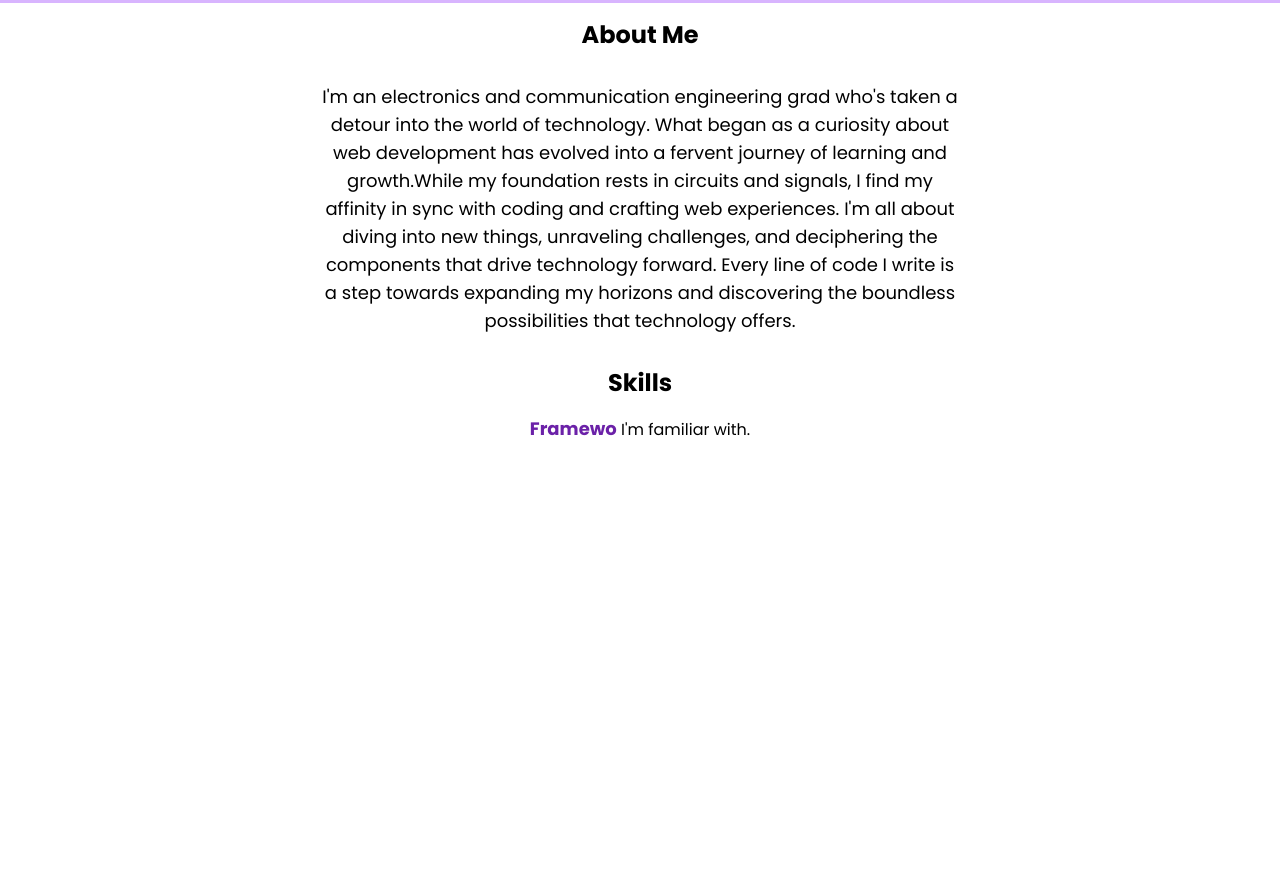
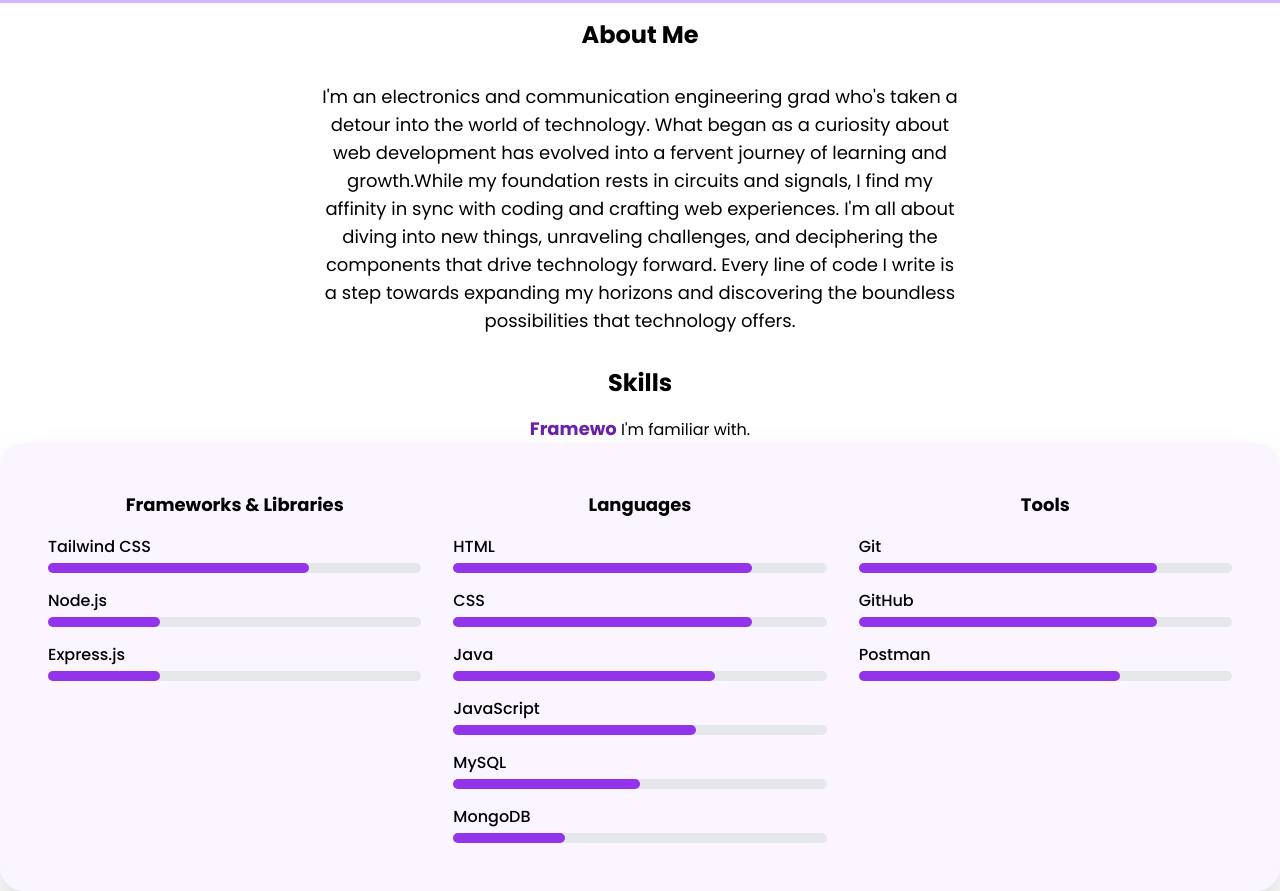
Before and after one commit to Krishrx/krishrx.github.io, a plain HTML site: page index.html in a window 1280 px wide. Shown: the part 461-1352 px from the top of the page. Before the commit the page ends 936 px from the top, so only its background shows below. Drawn offline with nearby package versions, Linux system fonts and the light colour scheme.

Commit message:
completed skills section

```diff
--- a/index.html
+++ b/index.html
@@ -61,7 +61,7 @@
       <!-- home -->
       <section class="bg-gradient-to-t from-purple-300 text-black h-full w-full flex flex-col justify-center items-center gap-12 md:flex-row md:justify-around md:gap-0 md:py-24">
 
-        <div class="text-4xl font-bold text-center p-5 basis-1/2 mt-24 md:mt-0 md:text-left md:pl-24">
+        <div class="text-3xl font-bold text-center p-5 basis-1/2 mt-24 md:mt-0 md:text-left md:pl-24 md:text-4xl">
           <h1>Hi 👋,</h1>
           <h1>I'm <span class="text-purple-800">Kali Krishna,</span></h1>
           <h1>A <span class="text-purple-800" id="changing-text"></span></h1>
@@ -93,20 +93,91 @@
         </div>
 
         <!-- skills flex div -->
-        <div class="p-4 px-8 w-full md:w-1/2 md:px-0 md:text-lg">
+        <div class="p-4 px-8 w-full h-full shadow-2xl flex flex-col md:flex-row md:text-lg bg-purple-50 rounded-3xl">
 
           <!-- Languages -->
-          <div>
+          <div class="basis-1/3 p-4">
+
+            <h1 class="text-lg font-bold text-center py-4">Languages</h1>
+
+            <div class="mb-1 text-base font-medium dark:text-white">HTML</div>
+            <div class="w-full bg-gray-200 rounded-full h-2.5 mb-4 dark:bg-gray-700">
+              <div class="bg-purple-600 h-2.5 rounded-full dark:bg-purple-500" style="width: 80%"></div>
+            </div>
+
+
+            <div class="mb-1 text-base font-medium dark:text-white">CSS</div>
+            <div class="w-full bg-gray-200 rounded-full h-2.5 mb-4 dark:bg-gray-700">
+              <div class="bg-purple-600 h-2.5 rounded-full dark:bg-purple-500" style="width: 80%"></div>
+            </div>
+
+
+            <div class="mb-1 text-base font-medium dark:text-white">Java</div>
+            <div class="w-full bg-gray-200 rounded-full h-2.5 mb-4 dark:bg-gray-700">
+              <div class="bg-purple-600 h-2.5 rounded-full dark:bg-purple-500" style="width: 70%"></div>
+            </div>
+
+
+            <div class="mb-1 text-base font-medium dark:text-white">JavaScript</div>
+            <div class="w-full bg-gray-200 rounded-full h-2.5 mb-4 dark:bg-gray-700">
+              <div class="bg-purple-600 h-2.5 rounded-full dark:bg-purple-500" style="width: 65%"></div>
+            </div>
+
+
+            <div class="mb-1 text-base font-medium dark:text-white">MySQL</div>
+            <div class="w-full bg-gray-200 rounded-full h-2.5 mb-4 dark:bg-gray-700">
+              <div class="bg-purple-600 h-2.5 rounded-full dark:bg-purple-500" style="width: 50%"></div>
+            </div>
+
+
+            <div class="mb-1 text-base font-medium dark:text-white">MongoDB</div>
+            <div class="w-full bg-gray-200 rounded-full h-2.5 mb-4 dark:bg-gray-700">
+              <div class="bg-purple-600 h-2.5 rounded-full dark:bg-purple-500" style="width: 30%"></div>
+            </div>
 
           </div>
 
           <!-- Frameworks & Libs -->
-          <div>
+          <div class="basis-1/3 p-4 md:order-first">
+
+            <h1 class="text-lg font-bold text-center py-4">Frameworks & Libraries</h1>
+
+            <div class="mb-1 text-base font-medium dark:text-white">Tailwind CSS</div>
+            <div class="w-full bg-gray-200 rounded-full h-2.5 mb-4 dark:bg-gray-700">
+              <div class="bg-purple-600 h-2.5 rounded-full dark:bg-purple-500" style="width: 70%"></div>
+            </div>
+
+            <div class="mb-1 text-base font-medium dark:text-white">Node.js</div>
+            <div class="w-full bg-gray-200 rounded-full h-2.5 mb-4 dark:bg-gray-700">
+              <div class="bg-purple-600 h-2.5 rounded-full dark:bg-purple-500" style="width: 30%"></div>
+            </div>
+
+            <div class="mb-1 text-base font-medium dark:text-white">Express.js</div>
+            <div class="w-full bg-gray-200 rounded-full h-2.5 mb-4 dark:bg-gray-700">
+              <div class="bg-purple-600 h-2.5 rounded-full dark:bg-purple-500" style="width: 30%"></div>
+            </div>
 
           </div>
 
           <!-- Tools -->
-          <div>
+          <div class="basis-1/3 p-4 md:order-last">
+
+            <h1 class="text-lg font-bold text-center py-4">Tools</h1>
+
+            <div class="mb-1 text-base font-medium dark:text-white">Git</div>
+            <div class="w-full bg-gray-200 rounded-full h-2.5 mb-4 dark:bg-gray-700">
+              <div class="bg-purple-600 h-2.5 rounded-full dark:bg-purple-500" style="width: 80%"></div>
+            </div>
+
+            <div class="mb-1 text-base font-medium dark:text-white">GitHub</div>
+            <div class="w-full bg-gray-200 rounded-full h-2.5 mb-4 dark:bg-gray-700">
+              <div class="bg-purple-600 h-2.5 rounded-full dark:bg-purple-500" style="width: 80%"></div>
+            </div>
+
+            <div class="mb-1 text-base font-medium dark:text-white">Postman</div>
+            <div class="w-full bg-gray-200 rounded-full h-2.5 mb-4 dark:bg-gray-700">
+              <div class="bg-purple-600 h-2.5 rounded-full dark:bg-purple-500" style="width: 70%"></div>
+            </div>
 
           </div>
 
```
Also changed, not shown: autotyping.js (+1 -1 lines).
